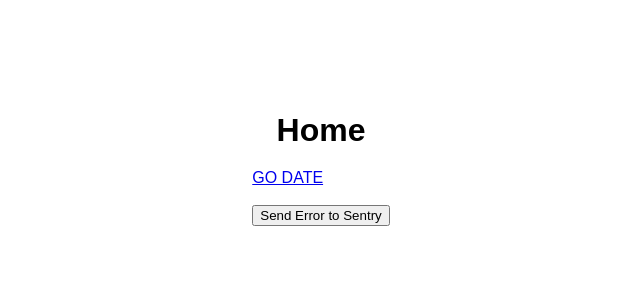
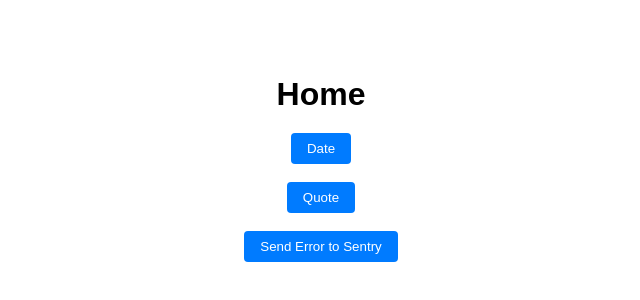
Before and after one commit to aleaguiard/react-project, a React (Vite) app in the folder proyecto-react/: page / in a window 1280 px wide. Shown: the part 242-542 px from the top of the page, without its empty margins (319-959 px from the left). Built offline with nearby package versions, Linux system fonts and the light colour scheme.

Commit message:
Implementación nueva page con consumo de API y refactorización

```diff
--- a/proyecto-react/src/App.tsx
+++ b/proyecto-react/src/App.tsx
@@ -2,6 +2,7 @@ import { Routes, Route } from 'react-router-dom';
 import Home from './pages/Home';
 import NotFound from './pages/NotFound';
 import DateComponent from './pages/DateComponent';
+import QuotePage from './pages/QuotePage';
 
 function App() {
     return (
@@ -9,6 +10,7 @@ function App() {
         <Routes>
             <Route path="/" element={<Home />} />
             <Route path="/date" element={<DateComponent />} />
+            <Route path="/quote" element={<QuotePage />} />
             <Route path="*" element={<NotFound />} />
         </Routes>
         // </Router>
--- /dev/null
+++ b/proyecto-react/src/components/Button/Button.css
@@ -0,0 +1,12 @@
+.button {
+    background-color: #007bff;
+    color: #ffffff;
+    border: none;
+    padding: 8px 16px;
+    border-radius: 4px;
+    cursor: pointer;
+  }
+
+  .button:hover {
+    background-color: #0056b3;
+  }
--- /dev/null
+++ b/proyecto-react/src/components/Button/Button.tsx
@@ -0,0 +1,17 @@
+import React from 'react';
+import './Button.css';
+
+interface ButtonProps {
+    onClick?: () => void;
+    children: React.ReactNode;
+}
+
+const Button: React.FC<ButtonProps> = ({ onClick, children }) => {
+    return (
+        <button className="button" onClick={onClick}>
+            {children}
+        </button>
+    );
+};
+
+export default Button;
--- /dev/null
+++ b/proyecto-react/src/components/Quote/QuoteDisplay.css
@@ -0,0 +1,15 @@
+.quote-display {
+    border: 2px solid #ccc;
+    padding: 20px;
+    margin-bottom: 20px;
+}
+
+blockquote {
+    font-style: italic;
+    color: #333;
+}
+
+h3 {
+    margin-top: 10px;
+    font-size: 18px;
+}
--- /dev/null
+++ b/proyecto-react/src/components/Quote/QuoteDisplay.tsx
@@ -0,0 +1,18 @@
+import React from 'react';
+import Quote from '../../types/IQuote';
+import './QuoteDisplay.css';
+
+interface Props {
+    quote: Quote;
+}
+
+const QuoteDisplay: React.FC<Props> = ({ quote }) => {
+    return (
+        <>
+            <blockquote>{quote.quote}</blockquote>
+            <h3>{quote.author}</h3>
+        </>
+    );
+};
+
+export default QuoteDisplay;
--- /dev/null
+++ b/proyecto-react/src/hooks/useFetchQuote.ts
@@ -0,0 +1,46 @@
+import { useState, useEffect, useCallback } from 'react';
+import Quote from '../types/IQuote';
+
+const useFetchQuote = (): [Quote | null, () => void] => {
+    const [quote, setQuote] = useState<Quote | null>(() => {
+        const storedQuote = localStorage.getItem('quote');
+        return storedQuote ? JSON.parse(storedQuote) : null;
+    });
+
+    const fetchQuote = useCallback(async () => {
+        const apiKey = 'RvR5F0cmfFAguKH1LSi4Xg==AfIhrRIdSKGGZqCI';
+        const requestOptions = {
+            headers: {
+                'X-Api-Key': apiKey,
+            },
+        };
+
+        const res = await fetch(
+            'https://api.api-ninjas.com/v1/quotes?category=humor',
+            requestOptions,
+        );
+        const data: Quote[] = await res.json();
+
+        return data[0];
+    }, []);
+
+    const fetchNewQuote = useCallback(async () => {
+        try {
+            const newQuote = await fetchQuote();
+            setQuote(newQuote);
+            localStorage.setItem('quote', JSON.stringify(newQuote));
+        } catch (error) {
+            console.error('Error fetching quote:', error);
+        }
+    }, [fetchQuote]);
+
+    useEffect(() => {
+        if (!quote) {
+            fetchNewQuote();
+        }
+    }, [quote, fetchNewQuote]);
+
+    return [quote, fetchNewQuote];
+};
+
+export default useFetchQuote;
--- a/proyecto-react/src/pages/DateComponent.tsx
+++ b/proyecto-react/src/pages/DateComponent.tsx
@@ -1,5 +1,6 @@
 import { useState, useEffect } from 'react';
 import { Link } from 'react-router-dom';
+import Button from '../components/Button/Button';
 
 const DateComponent = () => {
     // Estado para almacenar la fecha y hora actuales
@@ -24,7 +25,9 @@ const DateComponent = () => {
         <div>
             <h1>Fecha: {date}</h1>
             <h1>Hora: {time}</h1>
-            <Link to="/">GO HOME</Link>
+            <Link to="/">
+                <Button>Go Home</Button>
+            </Link>
         </div>
     );
 };
--- a/proyecto-react/src/pages/Home.tsx
+++ b/proyecto-react/src/pages/Home.tsx
@@ -1,19 +1,27 @@
 import { Link } from 'react-router-dom';
+import Button from '../components/Button/Button';
 
 function Home() {
     return (
         <div>
             <h1>Home</h1>
-            <Link to="/date">GO DATE</Link>
+            <Link to="/date">
+                <Button> Date </Button>
+            </Link>
             <br />
             <br />
-            <button
+            <Link to="/quote">
+                <Button> Quote </Button>
+            </Link>
+            <br />
+            <br />
+            <Button
                 onClick={() => {
                     throw new Error('PRUEBA ERROR SENTRY');
                 }}
             >
                 Send Error to Sentry
-            </button>
+            </Button>
         </div>
     );
 }
--- a/proyecto-react/src/pages/NotFound.tsx
+++ b/proyecto-react/src/pages/NotFound.tsx
@@ -1,12 +1,18 @@
 import { Link } from 'react-router-dom';
+import Button from '../components/Button/Button';
 
 function NotFound() {
     return (
         <div>
             <h1>Not Found Page</h1>
-            <Link to="/">GO HOME</Link>
+            <Link to="/">
+                <Button>Go Home</Button>
+            </Link>
             <br />
-            <Link to="/date">GO DATE-TIME</Link>
+            <br />
+            <Link to="/date">
+                <Button>Go Date-Time</Button>
+            </Link>
         </div>
     );
 }
--- /dev/null
+++ b/proyecto-react/src/pages/QuotePage.tsx
@@ -0,0 +1,26 @@
+import React from 'react';
+import { Link } from 'react-router-dom';
+import useFetchQuote from '../hooks/useFetchQuote';
+import QuoteDisplay from '../components/Quote/QuoteDisplay';
+import Button from '../components/Button/Button';
+
+const QuotePage: React.FC = () => {
+    const [quote, fetchNewQuote] = useFetchQuote();
+
+    return (
+        <div>
+            <h1>Quote</h1>
+            {quote && <QuoteDisplay quote={quote} />}
+            <br />
+            <br />
+            <Button onClick={fetchNewQuote}>Next Quote</Button>
+            <br />
+            <br />
+            <Link to="/">
+                <Button>Go Home</Button>
+            </Link>
+        </div>
+    );
+};
+
+export default QuotePage;
--- a/proyecto-react/src/styles/index.css
+++ b/proyecto-react/src/styles/index.css
@@ -27,6 +27,6 @@ h1 {
   background-color: #0056b3;
 }
 
-h1, a {
+h1, a, div {
   text-align: center;
 }
--- /dev/null
+++ b/proyecto-react/src/types/IQuote.ts
@@ -0,0 +1,6 @@
+interface Quote {
+    quote: string;
+    author: string;
+}
+
+export default Quote;
```
Also changed, not shown: 1 other file (tests, documents, lock files or other folders).
